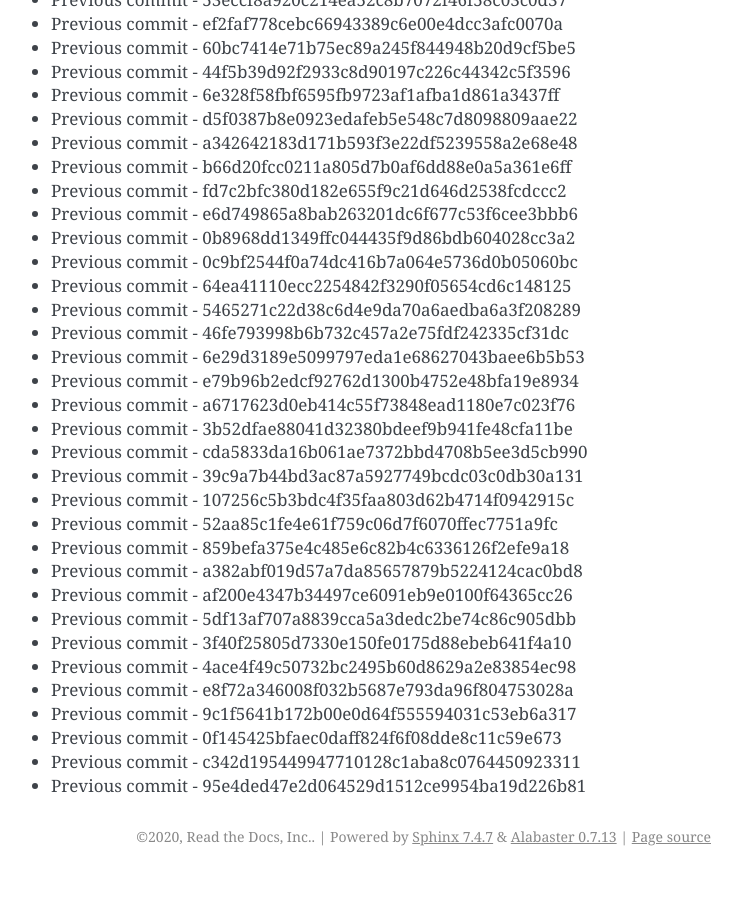
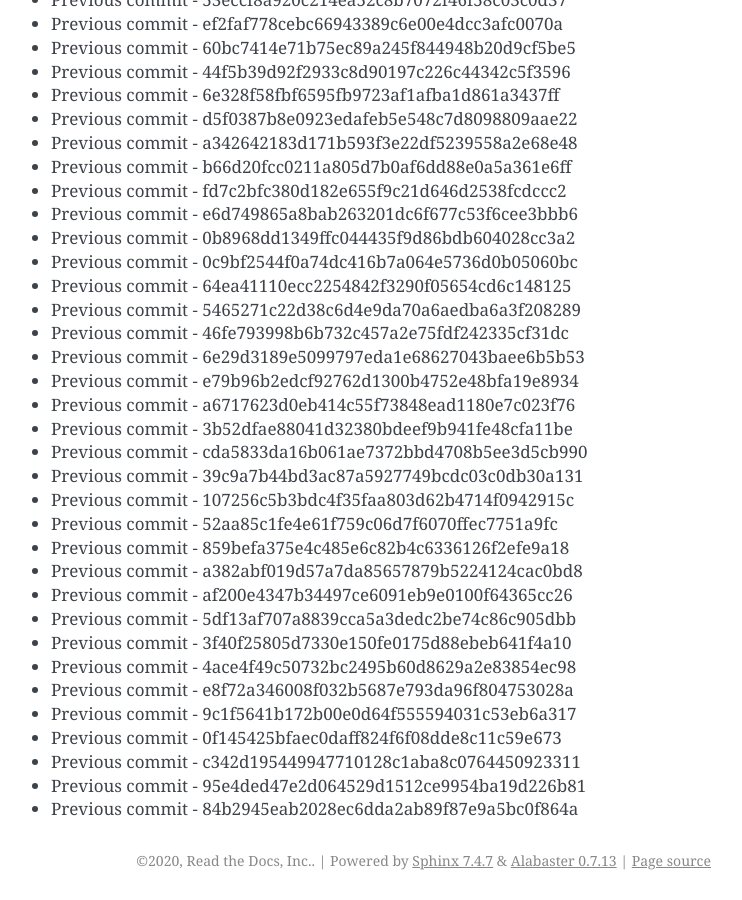
Before and after one commit to readthedocs/rtd-git-stresstest, a Sphinx documentation site: the page built from docs/updates.rst, in a window 1280 px wide and 900 px high, scrolled down 61837 px. Shown: the whole window, without its empty margins (399-1141 px from the left). Built offline with Sphinx 7.4.7, drawn with Linux system fonts in a browser that asks for light colours; before the commit the page ends 62713 px from its top, so only the background shows below that.

Commit message:
Generating commit from previous: 84b2945eab2028ec6dda2ab89f87e9a5bc0f864a

```diff
--- a/docs/updates.rst
+++ b/docs/updates.rst
@@ -2630,3 +2630,4 @@ It can be tested for any performance characteristics.
 * Previous commit - 0f145425bfaec0daff824f6f08dde8c11c59e673
 * Previous commit - c342d195449947710128c1aba8c0764450923311
 * Previous commit - 95e4ded47e2d064529d1512ce9954ba19d226b81
+* Previous commit - 84b2945eab2028ec6dda2ab89f87e9a5bc0f864a
```
